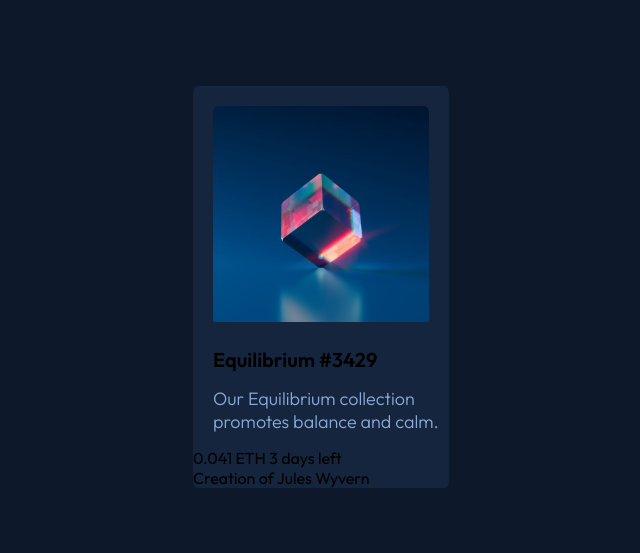
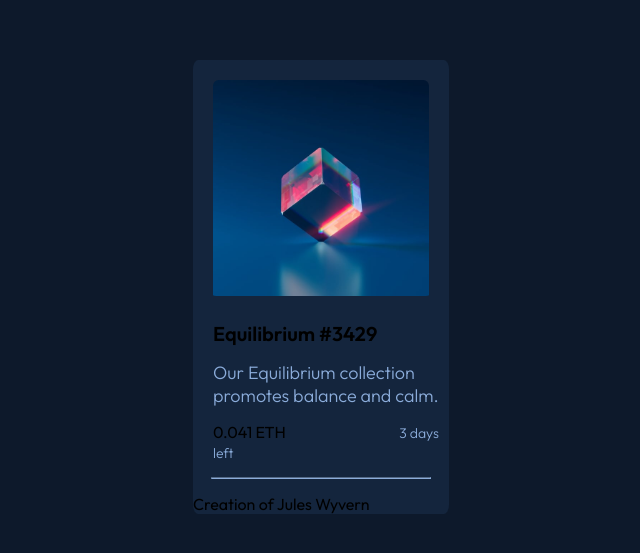
Before and after one commit to tagged-up/NFTcard, a plain HTML site: page index.html in a window 1280 px wide. Shown: the part 113-666 px from the top of the page, without its empty margins (319-959 px from the left). Drawn offline with Linux system fonts and the light colour scheme.

Commit message:
Incremental progress
Added line
Separated date and price

```diff
--- a/index.html
+++ b/index.html
@@ -26,8 +26,9 @@
      <p>Our Equilibrium collection promotes balance and calm.</p>
 
        <div class="price">0.041 ETH
-        <span>3 days left</span>
+        <span class="days">3 days left</span>
        </div>
+        <hr>
       <div class="creator">Creation of Jules Wyvern</div>
 
   </div>
--- a/style.css
+++ b/style.css
@@ -78,3 +78,24 @@ p {
     color: hsl(215, 51%, 70%);
     font-size: 18px;
 }
+
+.price {
+  padding-left: 20px;
+}
+
+.days {
+  padding-left: 110px;
+  font-weight: 300;
+    color: hsl(215, 51%, 70%);
+    font-size: 14px;
+}
+
+
+hr {
+    width: 86%;
+    margin-left: auto;
+    margin-right: auto;
+    margin-top: 15px;
+    margin-bottom: 15px;
+    border-color: hsl(215, 51%, 70%);
+   }
```
